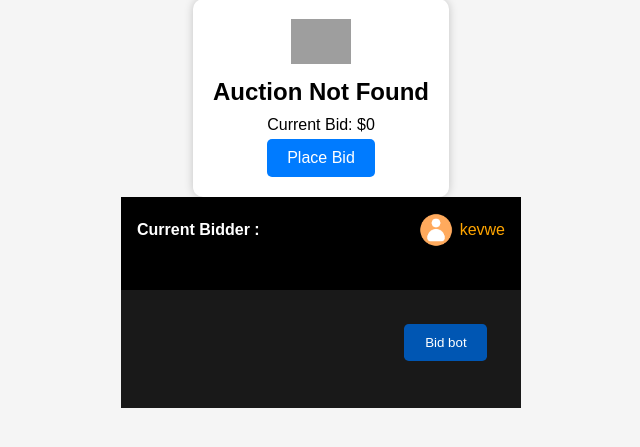
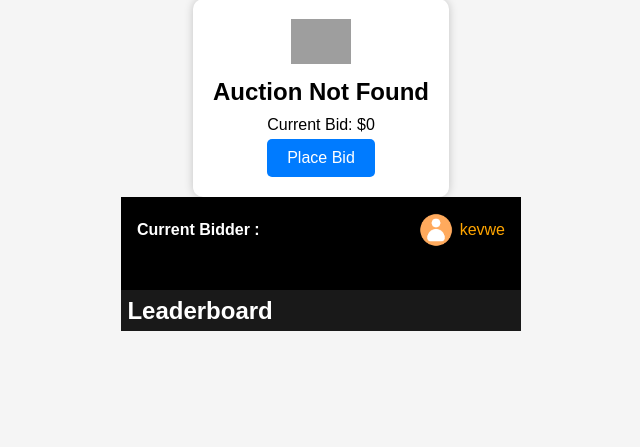
Before and after one commit to 8amjoker/bidding, a PHP site: page /copup/auction_page.php in a window 1280 px wide. Shown: the part 65-512 px from the top of the page, without its empty margins (319-959 px from the left). Run offline with PHP 8.4, Linux system fonts and the light colour scheme; data comes from the database, SQL or seed files in the repository; grey boxes are pictures that could not be loaded.

Commit message:
Update auction_page.php

```diff
--- a/auction_page.php
+++ b/auction_page.php
@@ -148,9 +148,10 @@ mysqli_close($conn);
     </div>
 
     <div id="leaderboard">
-
-            <div class="btn">
-            <button id="place-bid-button">Bid bot</button>
+    <h2>Leaderboard</h2>
+    <ul id="leaderboard-list">
+        <!-- Leaderboard data will be inserted here by JavaScript -->
+    </ul>
 </div>
 </div>
 
@@ -187,20 +188,21 @@ document.querySelector('.bid-button').addEventListener('click', function() {
     .then(data => {
         if (data.length > 0) {
             // Update the leaderboard section in your HTML
-            const leaderboardContainer = document.getElementById('leaderboard');
-            leaderboardContainer.innerHTML = ''; // Clear the existing content
+            const leaderboardList = document.getElementById('leaderboard-list');
+            leaderboardList.innerHTML = ''; // Clear the existing content
 
             data.forEach(item => {
-                const leaderboardItem = document.createElement('div');
-                leaderboardItem.classList.add('user');
+                const leaderboardItem = document.createElement('li');
                 leaderboardItem.innerHTML = `
+                    <div class="user">
                         <div class="profile">
                             <img src="img/avatar.png" alt="">
                         </div>
                         <div class="name">${item.username}</div>
                         <div class="bid">₦${item.bid_amount}</div>
+                    </div>
                 `;
-                leaderboardContainer.appendChild(leaderboardItem);
+                leaderboardList.appendChild(leaderboardItem);
             });
         }
     })
```
Lines whose indentation alone changed are shown as unchanged.
